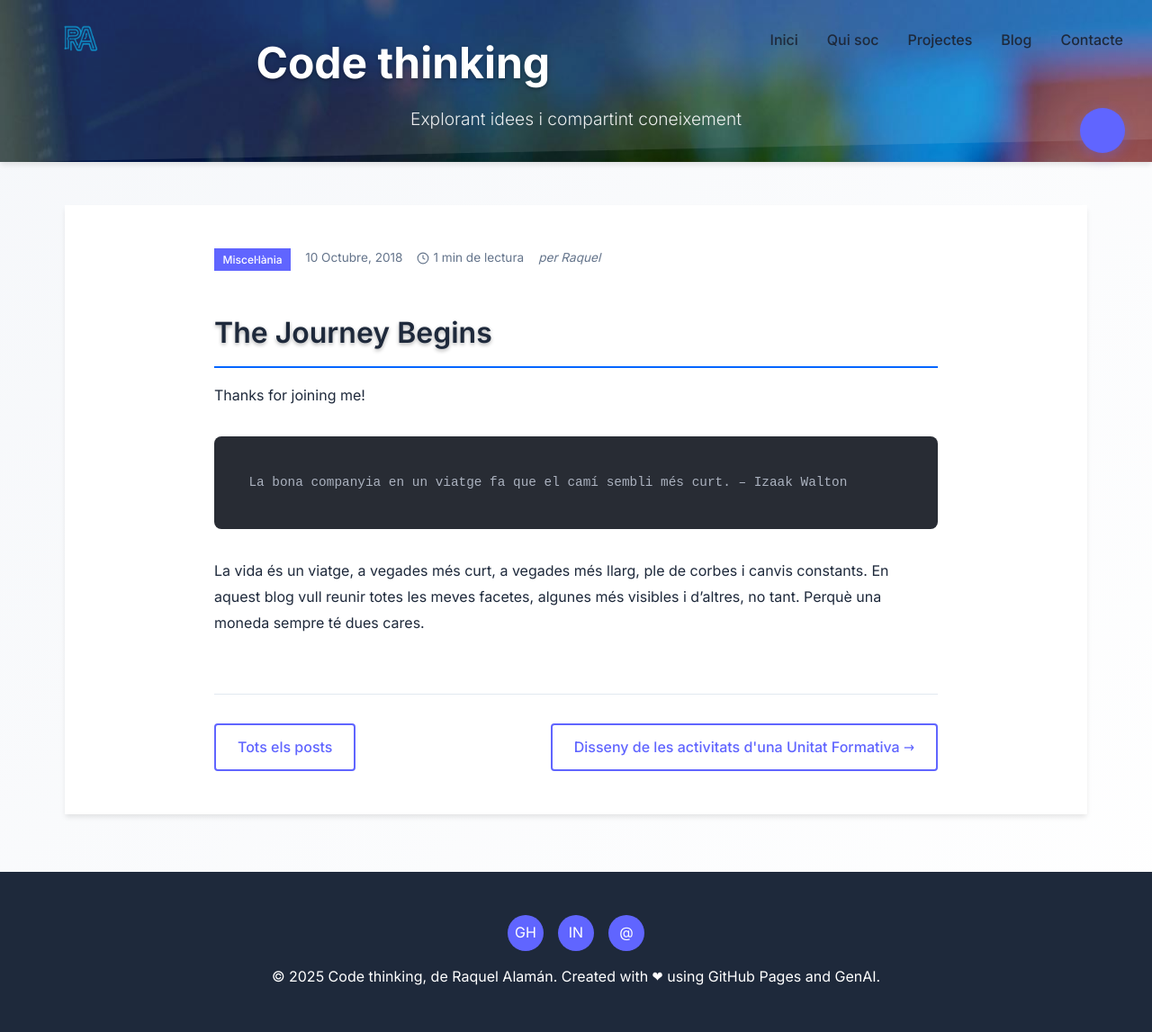
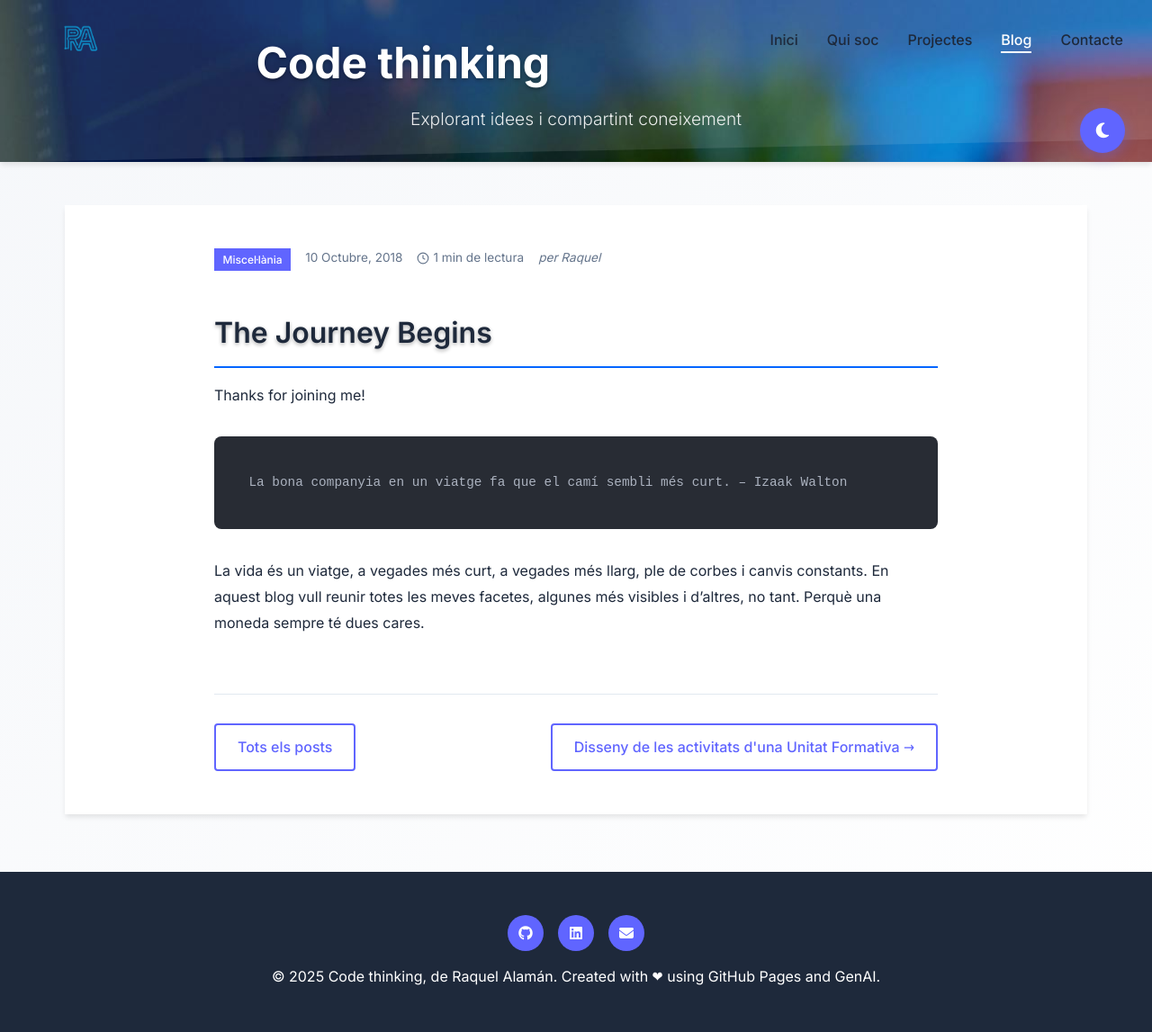
Before and after one commit to raquelalaman/raquelalaman.github.io, a Jekyll site: the page built from _posts/2018-10-10-thejourneybegins.md, in a window 1280 px wide. Shown: the whole page at 90% size. Built offline with Jekyll 4.4.1, drawn with Linux system fonts in a browser that asks for light colours; nearby versions of some CDN libraries.

Commit message:
Update post.html

```diff
--- a/_layouts/post.html
+++ b/_layouts/post.html
@@ -10,10 +10,13 @@
     <!-- CSS -->
     <link rel="stylesheet" href="{{ '/css/style.css' | relative_url }}">
 
+    <!-- Font Awesome -->
+    <link rel="stylesheet" href="https://cdn.jsdelivr.net/npm/@fortawesome/fontawesome-free@6.4.0/css/all.min.css">
+
     <!-- Google Fonts -->
     <link href="https://fonts.googleapis.com/css2?family=Inter:wght@300;400;500;600;700&display=swap" rel="stylesheet">
 
-    <!-- Highlight.js para sintaxis de código -->
+    <!-- Highlight.js -->
     <link rel="stylesheet" href="https://cdn.jsdelivr.net/npm/highlight.js@11.8.0/styles/github-dark.min.css">
     <script src="https://cdn.jsdelivr.net/npm/highlight.js@11.8.0/lib/highlight.min.js"></script>
 </head>
@@ -27,20 +30,23 @@
     <button id="darkModeToggle" class="dark-mode-toggle" aria-label="Canviar mode fosc/clar">
         <i class="fas fa-moon"></i>
     </button>
+
     <header>
         <nav>
             <div class="nav-content">
                 <ul class="nav-links">
                     <li><a href="{{ '/' | relative_url }}">Inici</a></li>
                     <li><a href="{{ '/qui-soc.html' | relative_url }}">Qui soc</a></li>
-                    <li><a href="{{ '/#projects' | relative_url }}">Projectes</a></li>
-                    <li><a href="{{ '/blog.html' | relative_url }}">Blog</a></li>
-                    <li><a href="{{ '/#contact' | relative_url }}">Contacte</a></li>
+                    <li><a href="{{ '/projectes.html' | relative_url }}">Projectes</a></li>
+                    <li><a href="{{ '/blog.html' | relative_url }}" class="active">Blog</a></li>
+                    <li><a href="{{ '/contacte.html' | relative_url }}">Contacte</a></li>
                 </ul>
             </div>
         </nav>
         <div class="logo">
-            <a href="{{ '/' | relative_url }}"><img src="{{ '/assets/images/logo.png' | relative_url }}" alt="Logo"/></a>
+            <a href="{{ '/' | relative_url }}">
+                <img src="{{ '/assets/images/logo.png' | relative_url }}" alt="Code thinking - Logo de Raquel Alamán"/>
+            </a>
         </div>
         <div class="header-content">
             <h1><a href="{{ '/' | relative_url }}">Code thinking</a></h1>
@@ -91,17 +97,27 @@
     <footer>
         <div class="footer-content">
             <div class="social-links">
-                <a href="https://github.com/raquelalaman" title="GitHub">GH</a>
-                <a href="https://www.linkedin.com/in/raquelalaman/" title="LinkedIn">IN</a>
-                <a href="mailto:ralaman@xtec.cat" title="Email">@</a>
+                <a href="https://github.com/raquelalaman" title="GitHub de Raquel Alamán" target="_blank" rel="noopener noreferrer">
+                    <i class="fab fa-github"></i>
+                </a>
+                <a href="https://www.linkedin.com/in/raquelalaman/" title="LinkedIn de Raquel Alamán" target="_blank" rel="noopener noreferrer">
+                    <i class="fab fa-linkedin"></i>
+                </a>
+                <a href="mailto:ralaman@xtec.cat" title="Email de contacte">
+                    <i class="fas fa-envelope"></i>
+                </a>
             </div>
-            <p>&copy; 2025 Code thinking, de Raquel Alamán. Created with ❤ using GitHub Pages and GenAI.</p>
+            <p>&copy; <span id="current-year"></span> Code thinking, de Raquel Alamán. Created with ❤ using GitHub Pages and GenAI.</p>
         </div>
     </footer>
+
     <!-- Scripts -->
     <script src="{{ '/js/dark-mode.js' | relative_url }}"></script>
     <script src="{{ '/js/scroll-to-top.js' | relative_url }}"></script>
     <script>
+        // Any dinàmic al footer
+        document.getElementById('current-year').textContent = new Date().getFullYear();
+
         // Funció per formatar data en català
         function formatDateCatalan(dateString) {
             const date = new Date(dateString);
```
Also changed, not shown: other parts of _layouts/post.html (+4 -0 lines).
